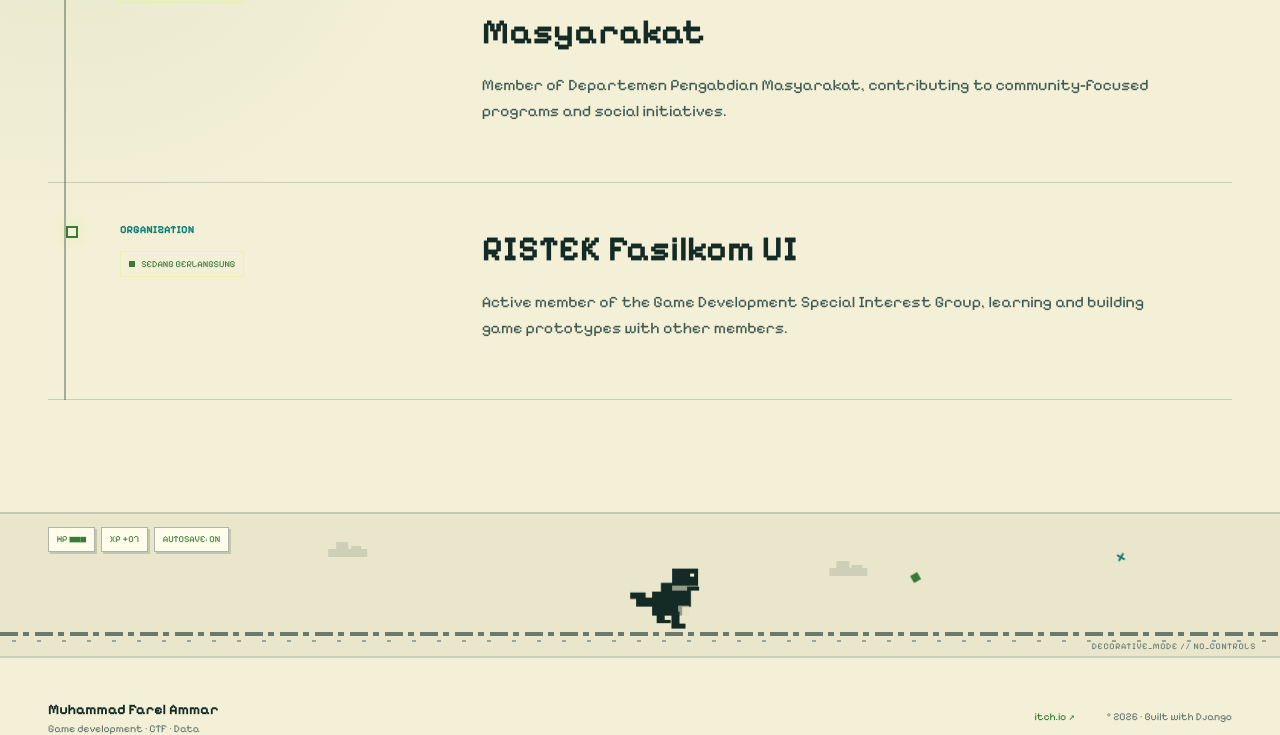
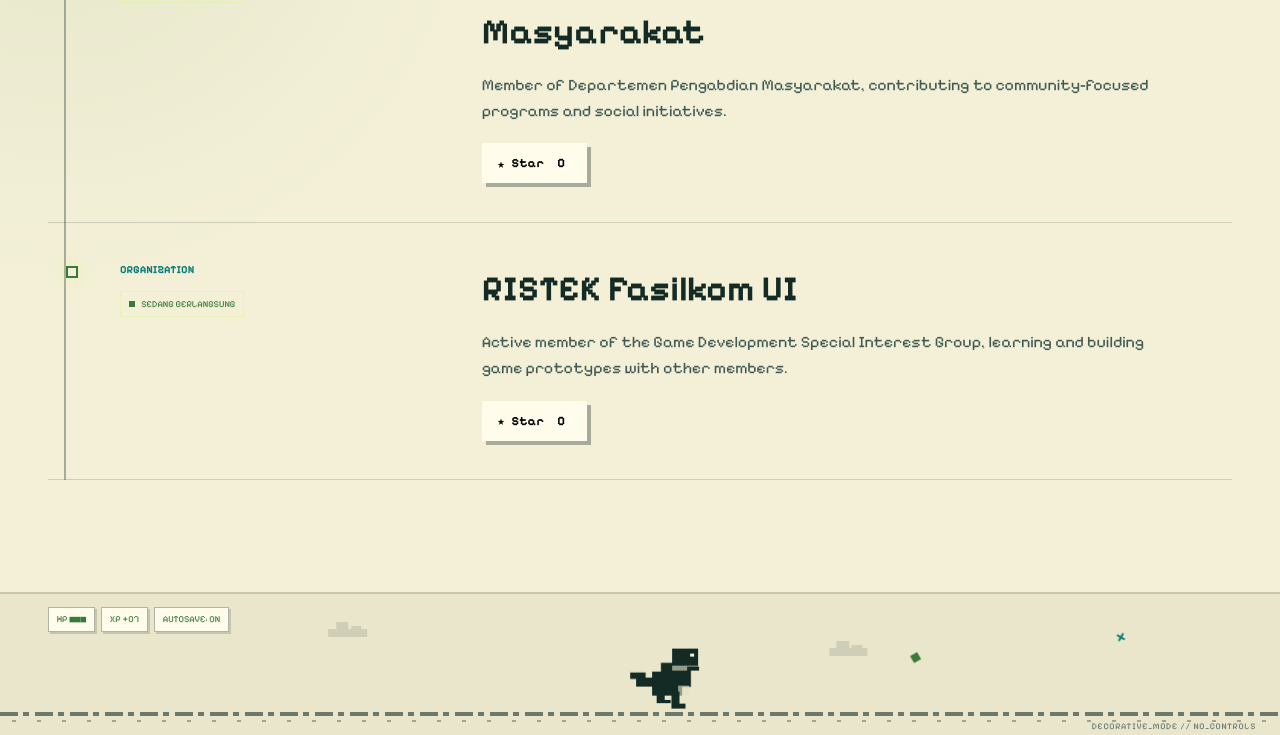
Before and after one commit to marlioboro/PBP, a Django app: page /experience/ in a window 1280 px wide. Shown: the part 799-1534 px from the top of the page. Run offline with Django 5.2, Linux system fonts and the light colour scheme; data comes from the database, SQL or seed files in the repository; data that the repository does not hold is empty.

Commit message:
feat: add secure starring for experiences

```diff
--- a/main/models.py
+++ b/main/models.py
@@ -26,6 +26,11 @@
     thumbnail = models.URLField(blank=True, default='')
     started_at = models.DateTimeField(auto_now_add=True)
     ended_at = models.DateTimeField(blank=True, null=True)
+    starred_by = models.ManyToManyField(
+        User,
+        related_name='starred_experiences',
+        blank=True,
+    )
 
     def __str__(self):
         return self.title
--- a/main/urls.py
+++ b/main/urls.py
@@ -14,6 +14,7 @@
     show_main,
     show_project_detail,
     show_projects,
+    toggle_experience_star,
     toggle_star,
     update_experience,
 )
@@ -38,6 +39,11 @@
         delete_experience,
         name='delete_experience',
     ),
+    path(
+        'experience/<uuid:experience_id>/star/',
+        toggle_experience_star,
+        name='toggle_experience_star',
+    ),
     path('api/experiences/', get_experiences_json, name='get_experiences_json'),
     path('projects/', show_projects, name='show_projects'),
     path('projects/add/', create_project, name='create_project'),
--- a/main/views.py
+++ b/main/views.py
@@ -105,7 +105,11 @@
     if title_query:
         experiences = experiences.filter(title__icontains=title_query)
     return HttpResponse(
-        serializers.serialize('json', experiences),
+        serializers.serialize(
+            'json',
+            experiences,
+            use_natural_foreign_keys=True,
+        ),
         content_type='application/json',
     )
 
@@ -170,6 +174,17 @@
     title = experience.title
     experience.delete()
     messages.success(request, f'Experience "{title}" berhasil dihapus.')
+    return redirect('main:show_experience')
+
+
+@login_required(login_url='/login/')
+@require_POST
+def toggle_experience_star(request, experience_id):
+    experience = get_object_or_404(Experience, id=experience_id)
+    if experience.starred_by.filter(id=request.user.id).exists():
+        experience.starred_by.remove(request.user)
+    else:
+        experience.starred_by.add(request.user)
     return redirect('main:show_experience')
 
 
--- /dev/null
+++ b/templates/components/experience_star.html
@@ -0,0 +1,12 @@
+<form method="post" action="{% url 'main:toggle_experience_star' experience.id %}" class="star-form">
+    {% csrf_token %}
+    <button
+        type="submit"
+        class="button button-star{% if user in experience.starred_by.all %} is-starred{% endif %}"
+        title="{% if experience.starred_by.all %}Starred by {{ experience.starred_by.all|join:', ' }}{% else %}Be the first to star this experience{% endif %}"
+    >
+        <span aria-hidden="true">★</span>
+        {% if user in experience.starred_by.all %}Unstar{% else %}Star{% endif %}
+        <span class="star-count">{{ experience.starred_by.count }}</span>
+    </button>
+</form>
--- a/templates/experience.html
+++ b/templates/experience.html
@@ -50,6 +50,7 @@
                                 <h3>{{ experience.title }}</h3>
                                 <p>{{ experience.description }}</p>
                                 <div class="timeline-actions">
+                                    {% include 'components/experience_star.html' with experience=experience %}
                                     {% if user.is_superuser or is_editor %}
                                         <a class="button button-ghost" href="{% url 'main:update_experience' experience.id %}">Edit</a>
                                     {% endif %}
```
Also changed, not shown: main/migrations/0008_experience_starred_by.py (added).
